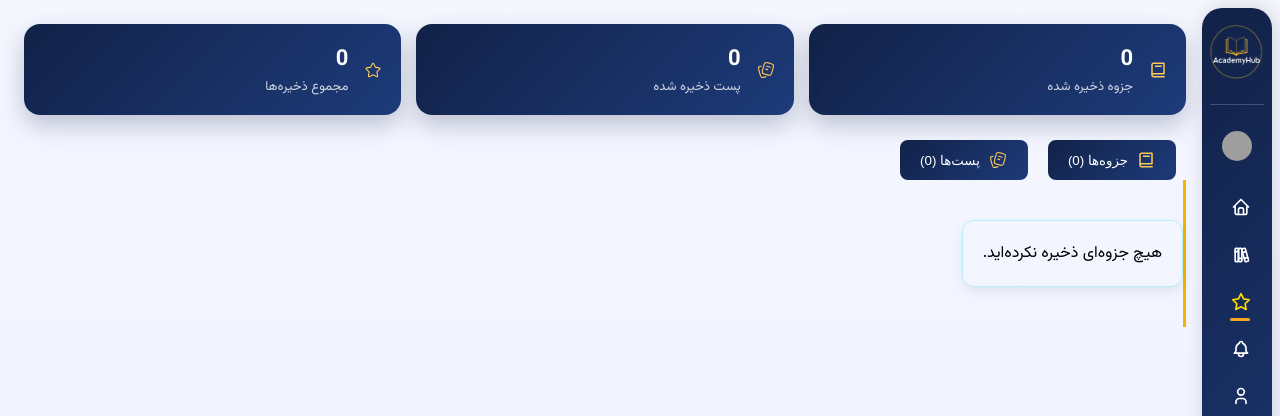
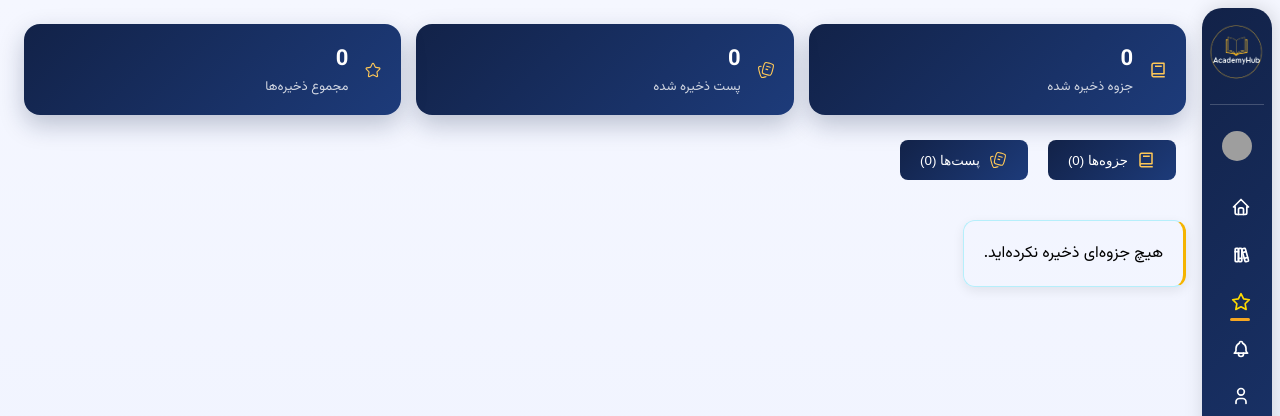
Before and after one commit to fatemegh9/AcademyHub, a Django app: page /notes/saved/ in a window 1280 px wide. Shown: the top 416 px of the page. Run offline with Django 5.2, Linux system fonts and the light colour scheme; the visitor is signed in with stand-in values (Sample User, id 1); data comes from the database, SQL or seed files in the repository; data that the repository does not hold is empty; some libraries are stand-ins or nearby versions; grey boxes are pictures that could not be loaded.

Commit message:
fixing styles of some pages lastpt

```diff
--- a/notes/templates/notes/saved_items.html
+++ b/notes/templates/notes/saved_items.html
@@ -372,7 +372,7 @@
             </div>
         </div>
         {% empty %}
-        <div class="col" style=" border-right: 3px solid #f5b400;"><div class="alert alert-info empty-box">هیچ جزوه‌ای ذخیره نکرده‌اید.</div></div>
+        <div class="col"><div class="alert alert-info empty-box" style=" border-right: 3px solid #f5b400;">هیچ جزوه‌ای ذخیره نکرده‌اید.</div></div>
         {% endfor %}
     </div>
 </div>
@@ -421,7 +421,7 @@
             </div>
         </div>
         {% empty %}
-        <div class="col" style=" border-right: 3px solid #f5b400;"><div class="alert alert-info empty-box" >هیچ پستی ذخیره نکرده‌اید.</div></div>
+        <div class="col"><div class="alert alert-info empty-box" style=" border-right: 3px solid #f5b400;" >هیچ پستی ذخیره نکرده‌اید.</div></div>
         {% endfor %}
     </div>
 </div>
```
